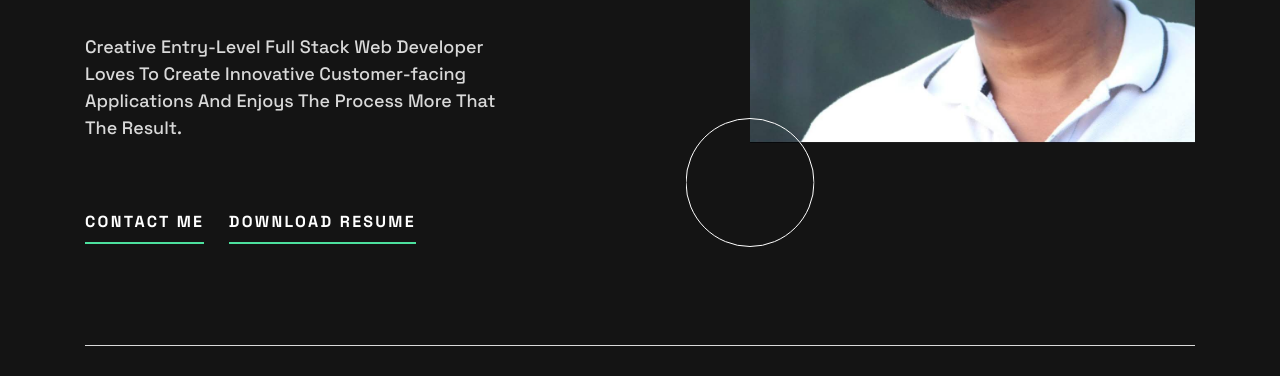
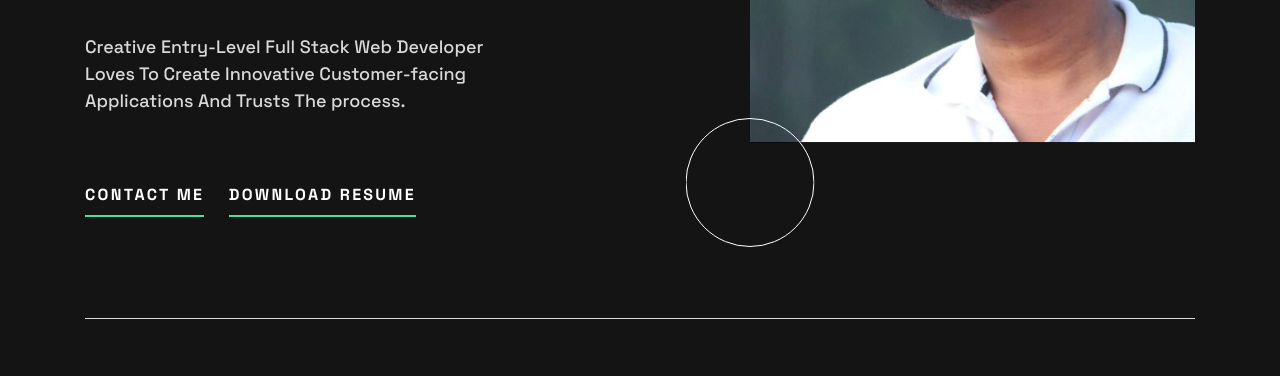
Before and after one commit to NandhaKumarVelumani/my_portfolio, a plain HTML site: page index.html in a window 1280 px wide. Shown: the part 403-779 px from the top of the page. Drawn offline with Linux system fonts and the light colour scheme.

Commit message:
update profile

```diff
--- a/index.html
+++ b/index.html
@@ -115,8 +115,7 @@
               </h1>
               <p class="hero__description">
                 Creative Entry-Level Full Stack Web Developer Loves To Create
-                Innovative Customer-facing Applications And Enjoys The Process
-                More That The Result.
+                Innovative Customer-facing Applications And Trusts The process.
               </p>
               <a href="#contact" class="hero__contact underline">Contact me</a>
               <a
```
